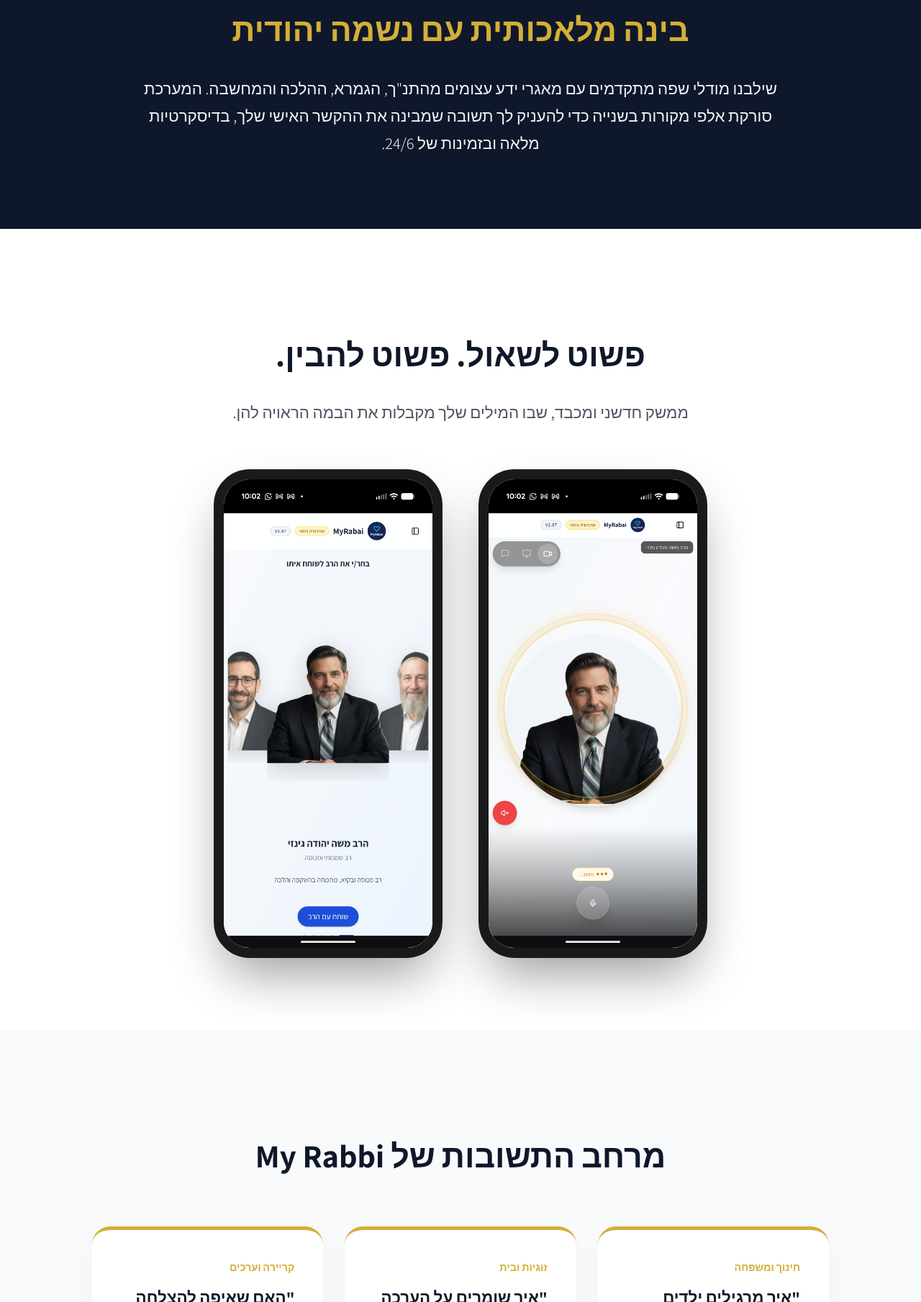
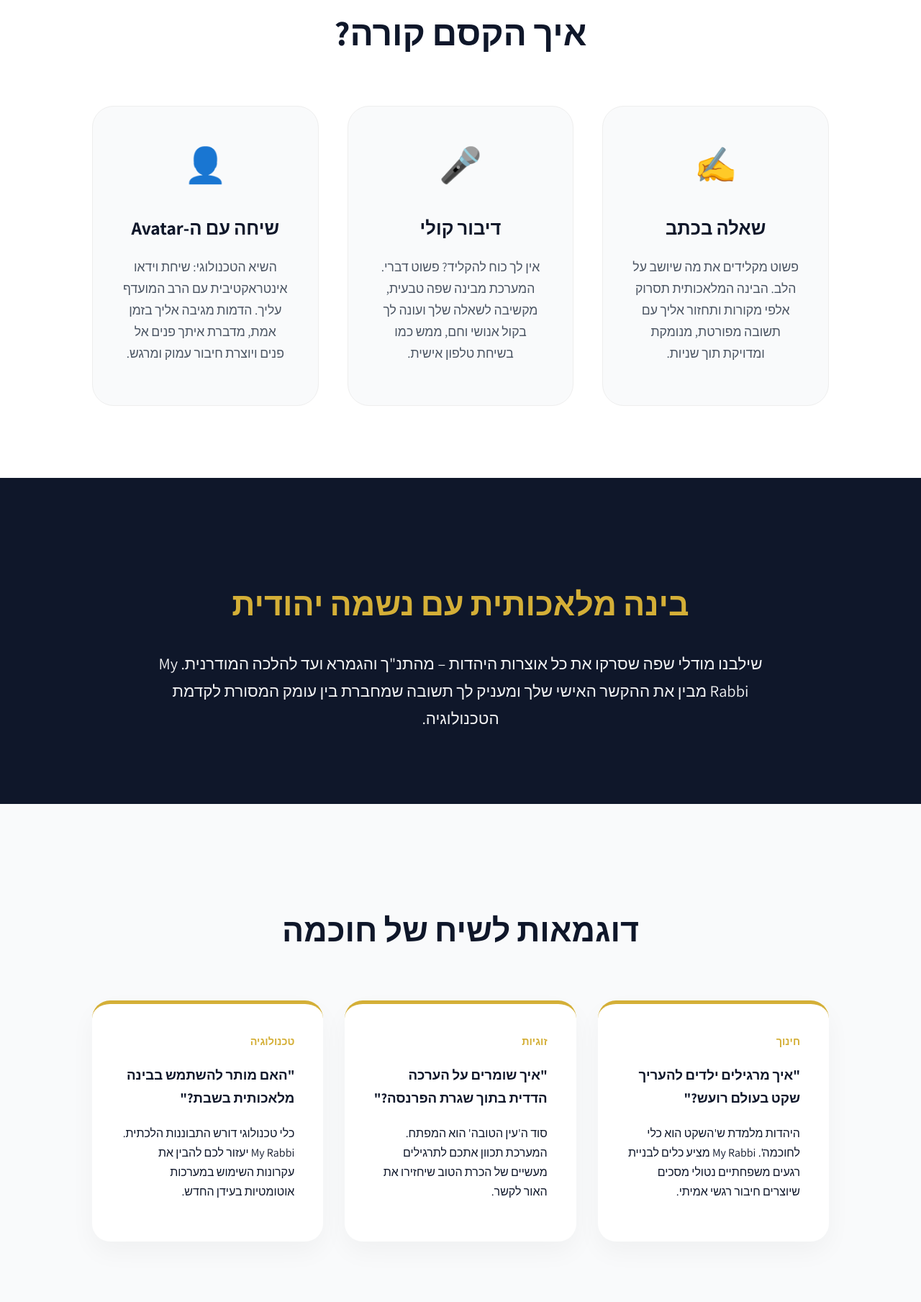
Before and after one commit to aginsberger-cpu/MY-RABBY, a plain HTML site: page index.html in a window 1280 px wide. Shown: the part 991-2800 px from the top of the page at 72% size. Drawn offline with Linux system fonts and the light colour scheme.

Commit message:
Update index.html

```diff
--- a/index.html
+++ b/index.html
@@ -24,17 +24,12 @@
 
         header {
             position: fixed;
-            top: 0;
-            left: 0;
-            right: 0;
+            top: 0; left: 0; right: 0;
             height: 75px;
             background: rgba(255, 255, 255, 0.98);
             backdrop-filter: blur(15px);
-            display: flex;
-            align-items: center;
-            justify-content: space-between;
-            padding: 0 10%;
-            z-index: 1000;
+            display: flex; align-items: center; justify-content: space-between;
+            padding: 0 10%; z-index: 1000;
             box-shadow: 0 2px 15px rgba(0,0,0,0.05);
         }
 
@@ -46,7 +41,7 @@
             color: var(--accent-gold); font-weight: 700; font-size: 0.85rem;
             text-align: center; line-height: 1.1;
         }
-        .logo-text { font-weight: 700; font-size: 1.3rem; letter-spacing: 0.5px; }
+        .logo-text { font-weight: 700; font-size: 1.3rem; }
 
         .hero {
             display: flex; align-items: center; justify-content: space-between;
@@ -65,33 +60,31 @@
             box-shadow: 0 40px 80px rgba(0,0,0,0.12);
         }
 
+        /* איך זה עובד - הקסם הטכנולוגי */
+        .how-it-works { padding: 100px 10%; background: white; text-align: center; }
+        .how-it-works h2 { font-size: 3rem; margin-bottom: 60px; }
+        .methods-grid { display: grid; grid-template-columns: repeat(auto-fit, minmax(280px, 1fr)); gap: 40px; }
+        .method-card {
+            padding: 40px; border-radius: 30px; background: var(--light-bg);
+            transition: 0.3s; border: 1px solid #eee;
+        }
+        .method-card:hover { transform: translateY(-10px); background: white; box-shadow: 0 20px 40px rgba(0,0,0,0.05); border-color: var(--accent-gold); }
+        .method-icon { font-size: 3rem; margin-bottom: 20px; display: block; }
+        .method-card h3 { font-size: 1.6rem; color: var(--primary-blue); margin-bottom: 15px; }
+        .method-card p { color: var(--text-gray); font-size: 1.1rem; }
+
         .ai-feature { padding: 100px 15%; background: var(--primary-blue); color: white; text-align: center; }
         .ai-feature h2 { color: var(--accent-gold); font-size: 2.8rem; margin-bottom: 25px; }
-        .ai-feature p { max-width: 900px; margin: 0 auto; font-size: 1.4rem; opacity: 0.95; font-weight: 300; }
+        .ai-feature p { max-width: 900px; margin: 0 auto; font-size: 1.4rem; opacity: 0.95; }
 
-        .app-preview { padding: 100px 10%; background-color: white; text-align: center; }
-        .preview-grid { display: flex; justify-content: center; gap: 50px; margin-top: 60px; flex-wrap: wrap; }
-        .phone-frame {
-            width: 290px; border: 14px solid #1a1a1a; border-radius: 50px;
-            overflow: hidden; box-shadow: 0 35px 70px -15px rgba(0, 0, 0, 0.4);
-            transition: transform 0.4s ease;
-        }
-        .phone-frame:hover { transform: translateY(-15px); }
-        .phone-frame img { width: 100%; display: block; }
-
-        /* בנק השאלות המורחב */
         .q-bank { padding: 100px 10%; background-color: var(--light-bg); }
         .q-bank h2 { text-align: center; font-size: 2.8rem; margin-bottom: 60px; }
         .q-grid { max-width: 1100px; margin: 0 auto; display: grid; grid-template-columns: repeat(auto-fit, minmax(320px, 1fr)); gap: 30px; }
         .q-card {
             background: white; padding: 40px; border-radius: 25px;
             box-shadow: 0 15px 35px rgba(0,0,0,0.04); border-top: 5px solid var(--accent-gold);
-            transition: 0.3s;
         }
-        .q-card:hover { transform: scale(1.02); box-shadow: 0 20px 45px rgba(0,0,0,0.08); }
         .q-card .tag { color: var(--accent-gold); font-weight: 700; font-size: 0.9rem; margin-bottom: 15px; display: block; }
-        .q-card h3 { margin-top: 0; font-size: 1.4rem; line-height: 1.3; color: var(--primary-blue); margin-bottom: 20px; }
-        .q-card p { font-size: 1.15rem; color: var(--text-gray); border-right: 2px solid #eee; padding-right: 15px; margin: 0; }
 
         .cta { padding: 120px 10%; text-align: center; background: white; }
         button {
@@ -99,14 +92,12 @@
             border-radius: 60px; cursor: pointer; font-weight: 700; font-size: 1.25rem;
             box-shadow: 0 10px 25px rgba(212, 175, 55, 0.3); transition: 0.3s;
         }
-        button:hover { transform: translateY(-5px); background-color: #b8962d; }
 
         @media (max-width: 768px) {
             .hero { flex-direction: column-reverse; text-align: center; padding-top: 140px; }
-            .hero-text { padding-left: 0; margin-top: 50px; }
-            .hero-text h1 { font-size: 3rem; }
-            .hero-image img { width: 320px; }
-            .q-grid { grid-template-columns: 1fr; }
+            .hero-text { padding-left: 0; }
+            .hero-text h1 { font-size: 2.8rem; }
+            .hero-image img { width: 300px; }
         }
     </style>
 </head>
@@ -125,67 +116,63 @@
             <img src="rabbi_image.jpg" alt="My Rabbi">
         </div>
         <div class="hero-text">
-            <div class="ai-badge">NEXT-GEN JUDAISM</div>
-            <h1>חוכמת הדורות.<br><span style="color: var(--accent-gold);">בבינה שעוד לא הכרת.</span></h1>
-            <p>המהפכה כבר כאן. My Rabbi רותם את טכנולוגיית ה-AI החזקה בעולם כדי להנגיש לך ידע תורני, הלכתי ומוסרי בשיח אישי, מהיר ומדויק – ללא צורך בהמתנה.</p>
-            <button onclick="document.getElementById('ai-info').scrollIntoView()">בואו נראה איך זה עובד</button>
+            <div class="ai-badge">FUTURE OF TRADITION</div>
+            <h1>התשובות שחיפשת.<br><span style="color: var(--accent-gold);">בכל דרך שתבחרי.</span></h1>
+            <p>המהפכה כבר כאן. My Rabbi רותם את טכנולוגיית ה-AI הכי מתקדמת בעולם כדי לתת לך מענה אישי, מהיר ומדויק – בטקסט, בקול או בשיחה פנים אל פנים.</p>
+            <button onclick="document.getElementById('how').scrollIntoView()">איך זה עובד?</button>
         </div>
     </section>
 
-    <section class="ai-feature" id="ai-info">
-        <h2>בינה מלאכותית עם נשמה יהודית</h2>
-        <p>שילבנו מודלי שפה מתקדמים עם מאגרי ידע עצומים מהתנ"ך, הגמרא, ההלכה והמחשבה. המערכת סורקת אלפי מקורות בשנייה כדי להעניק לך תשובה שמבינה את ההקשר האישי שלך, בדיסקרטיות מלאה ובזמינות של 24/6.</p>
-    </section>
-
-    <section class="app-preview">
-        <h2 style="font-size: 2.8rem; margin-bottom: 20px;">פשוט לשאול. פשוט להבין.</h2>
-        <p style="color: var(--text-gray); font-size: 1.4rem;">ממשק חדשני ומכבד, שבו המילים שלך מקבלות את הבמה הראויה להן.</p>
-        <div class="preview-grid">
-            <div class="phone-frame"><img src="screen1.jpg" alt="בחירת דמות"></div>
-            <div class="phone-frame"><img src="screen2.jpg" alt="שיחת AI"></div>
+    <section class="how-it-works" id="how">
+        <h2>איך הקסם קורה?</h2>
+        <div class="methods-grid">
+            <div class="method-card">
+                <span class="method-icon">✍️</span>
+                <h3>שאלה בכתב</h3>
+                <p>פשוט מקלידים את מה שיושב על הלב. הבינה המלאכותית תסרוק אלפי מקורות ותחזור אליך עם תשובה מפורטת, מנומקת ומדויקת תוך שניות.</p>
+            </div>
+            <div class="method-card">
+                <span class="method-icon">🎤</span>
+                <h3>דיבור קולי</h3>
+                <p>אין לך כוח להקליד? פשוט דברי. המערכת מבינה שפה טבעית, מקשיבה לשאלה שלך ועונה לך בקול אנושי וחם, ממש כמו בשיחת טלפון אישית.</p>
+            </div>
+            <div class="method-card">
+                <span class="method-icon">👤</span>
+                <h3>שיחה עם ה-Avatar</h3>
+                <p>השיא הטכנולוגי: שיחת וידאו אינטראקטיבית עם הרב המועדף עליך. הדמות מגיבה אליך בזמן אמת, מדברת איתך פנים אל פנים ויוצרת חיבור עמוק ומרגש.</p>
+            </div>
         </div>
     </section>
 
+    <section class="ai-feature">
+        <h2>בינה מלאכותית עם נשמה יהודית</h2>
+        <p>שילבנו מודלי שפה שסרקו את כל אוצרות היהדות – מהתנ"ך והגמרא ועד להלכה המודרנית. My Rabbi מבין את ההקשר האישי שלך ומעניק לך תשובה שמחברת בין עומק המסורת לקדמת הטכנולוגיה.</p>
+    </section>
+
     <section class="q-bank">
-        <h2>מרחב התשובות של My Rabbi</h2>
+        <h2>דוגמאות לשיח של חוכמה</h2>
         <div class="q-grid">
-
             <div class="q-card">
-                <span class="tag">חינוך ומשפחה</span>
+                <span class="tag">חינוך</span>
                 <h3>"איך מרגילים ילדים להעריך שקט בעולם רועש?"</h3>
                 <p>היהדות מלמדת ש'השקט הוא כלי לחוכמה'. My Rabbi מציע כלים לבניית רגעים משפחתיים נטולי מסכים שיוצרים חיבור רגשי אמיתי.</p>
             </div>
-
             <div class="q-card">
-                <span class="tag">זוגיות ובית</span>
-                <h3>"איך שומרים על הערכה הדדית בתוך שגרת הפרנסה והלחץ?"</h3>
-                <p>סוד ה'עין הטובה' ביהדות הוא המפתח. המערכת תכוון אתכם לתרגילים מעשיים של הכרת הטוב שיחזירו את האור לקשר.</p>
+                <span class="tag">זוגיות</span>
+                <h3>"איך שומרים על הערכה הדדית בתוך שגרת הפרנסה?"</h3>
+                <p>סוד ה'עין הטובה' הוא המפתח. המערכת תכוון אתכם לתרגילים מעשיים של הכרת הטוב שיחזירו את האור לקשר.</p>
             </div>
-
-            <div class="q-card">
-                <span class="tag">קריירה וערכים</span>
-                <h3>"האם שאיפה להצלחה כלכלית נוגדת את עבודת השם?"</h3>
-                <p>ממש לא. כשהפרנסה הופכת לכלי לעשיית חסד וליושרה, היא הופכת בעצמה למצווה. גלו איך לשלב בין העולם הזה לעולם הבא.</p>
-            </div>
-
             <div class="q-card">
                 <span class="tag">טכנולוגיה</span>
                 <h3>"האם מותר להשתמש בבינה מלאכותית בשבת?"</h3>
-                <p>כלי טכנולוגי דורש התבוננות הלכתית. My Rabbi יעזור לכם להבין את עקרונות ה'מוקצה' והשימוש במערכות אוטומטיות בעידן החדש.</p>
+                <p>כלי טכנולוגי דורש התבוננות הלכתית. My Rabbi יעזור לכם להבין את עקרונות השימוש במערכות אוטומטיות בעידן החדש.</p>
             </div>
-
-            <div class="q-card">
-                <span class="tag">שלווה פנימית</span>
-                <h3>"מרגישה חוסר משמעות בשגרה. איך התורה עוזרת לקום עם חיוך?"</h3>
-                <p>כל יום הוא שליחות חדשה. המערכת תספק לך פנינים ממחשבת החסידות והמוסר שיעזרו לך למצוא את ה'למה' האישי שלך.</p>
-            </div>
-
         </div>
     </section>
 
     <section class="cta" id="waitlist">
         <h2>העתיד של עולם התורה כבר כאן</h2>
-        <p style="color: var(--text-gray); font-size: 1.3rem; margin-bottom: 40px;">אלפי אנשים כבר הצטרפו למהפכה. אל תישארו מאחור.</p>
+        <p style="color: var(--text-gray); font-size: 1.3rem; margin-bottom: 40px;">הצטרפו לאלפי אנשים שכבר מחכים לשיחה הבאה שלהם. אל תישארו מאחור.</p>
         <button>אני רוצה להצטרף לרשימת ההמתנה</button>
     </section>
 
```
